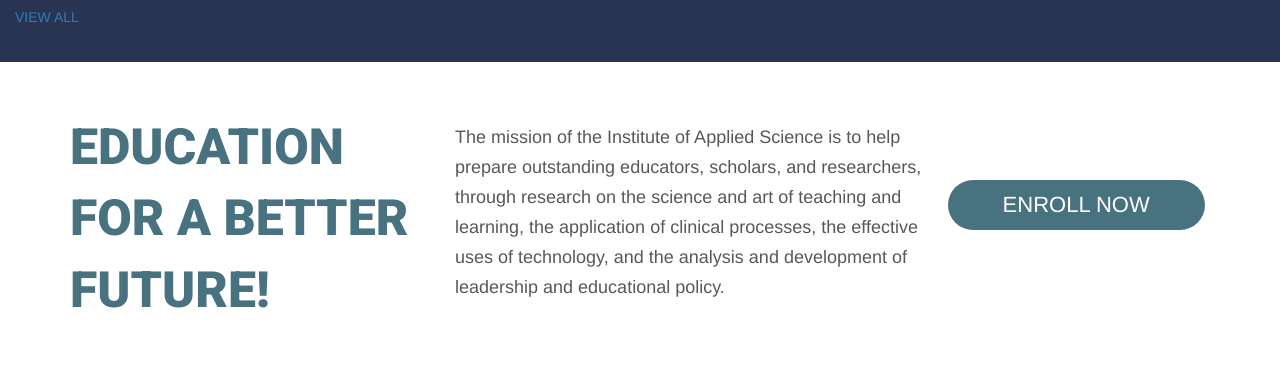
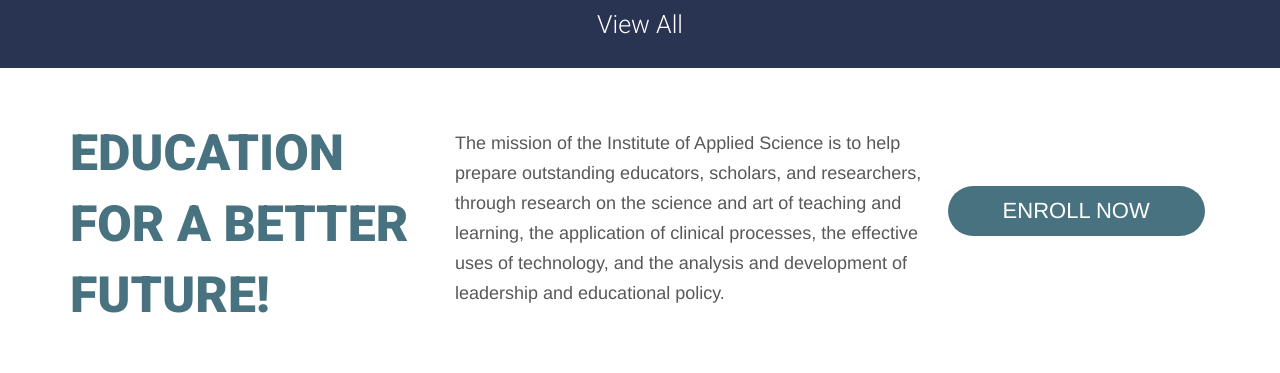
Before and after one commit to prince737/IAS-Academic, a PHP site: page / in a window 1280 px wide. Shown: the part 1634-2007 px from the top of the page. Run offline with PHP 8.4, Linux system fonts and the light colour scheme.

Commit message:
transitions modification

```diff
--- a/Css/home.css
+++ b/Css/home.css
@@ -349,10 +349,25 @@
 .gallery{
 	background-color: #293352;
 	margin-top: 20px;
-	padding-bottom: 35px;
+	padding-bottom: 25px;
 	padding-top: 15px;
+	text-align: center;
 }
 
+.go-to-gallery{
+	text-align: center;
+	font-family: 'Roboto', sans-serif;
+	font-weight: 300;
+	font-size: 25px;
+	padding:0px;
+	color:white;
+
+}
+
+
+.go-to-gallery:hover{
+	color:black;
+}
 
 .courses{
 	font-family: 'Roboto', sans-serif;
--- a/index.html
+++ b/index.html
@@ -182,7 +182,7 @@
 				<div class="notice-head">
 					NOTICES
 				</div>
-				<div class="notice-body">
+				<div class="notice-body wow fadeIn">
                     <div class="notice-content">
 						<a href="#">Notices goes here Notices goes here Notices goes here Notices goes here</a>
 					</div>
@@ -217,8 +217,8 @@
 				<div class="notice-head">
 					EVENTS
 				</div>
-				<div class="notice-body">
-                    <div class="notice-content">
+				<div class="notice-body wow fadeIn">
+                    <div class="notice-content ">
 						<a href="#">Notices goes here Notices goes here Notices goes here Notices goes here</a>
 					</div>
 
@@ -323,7 +323,7 @@
 
 		</div>
 
-		<a class="go-to-gallery" href="#">VIEW ALL</a>
+		<a href="#" class="go-to-gallery">View All</a>
 
 	</div>
 
@@ -409,14 +409,14 @@
 
 	<div class="container">
 		<div class="row enroll" >
-			<div class="col-sm-4 slogan">
+			<div class="col-sm-4 slogan wow fadeInLeft">
 				EDUCATION FOR A BETTER FUTURE!
 			</div>
 			<div class="col-sm-5 mission">
 				The mission of the Institute of Applied Science is to help prepare outstanding educators, scholars, and researchers, through research on the science and art of teaching and learning, the application of clinical processes, the effective uses of technology, and the analysis and development of leadership and educational policy.
 			</div>
 			<div class="col-sm-3">
-				<button class="enroll-btn" data-target="#updateModal" data-toggle="modal">ENROLL NOW</button>
+				<button class="enroll-btn wow fadeInRight" data-target="#updateModal" data-toggle="modal ">ENROLL NOW</button>
 			</div>
 		</div>
 
@@ -427,24 +427,24 @@
 
 	<div class="container-fluid contact-form" data-stellar-background-ratio="0.4">
 		<div class="row">
-			<div class="col-sm-5 contactus ">
+			<div class="col-sm-5 contactus wow flipInX">
 				<p class="send-query">Send Your Queries</p>
 				<p class="bottomliner">We would be happy to hear from you</p>
 				<form>
-  					<div class="form-group wow fadeInUp">
+  					<div class="form-group ">
 
     					<input type="email" required class="form-control" id="email" placeholder="Email" id="email">
   					</div>
-  					<div class="form-group wow fadeInUp">
+  					<div class="form-group ">
 
     					<input type="text" class="form-control" id="name" placeholder="Name" required>
   					</div>
 
-  					<div class="form-group wow fadeInUp">
+  					<div class="form-group ">
    						 <textarea class="form-control" id="msg" rows="3" placeholder="Message"  required></textarea>
   						</div>
 
-  					<button type="submit" id="submit" class="btn btn-default wow fadeInUp">Send Query</button>
+  					<button type="submit" id="submit" class="btn btn-default">Send Query</button>
 				</form>
 			</div>
 		</div>
```
